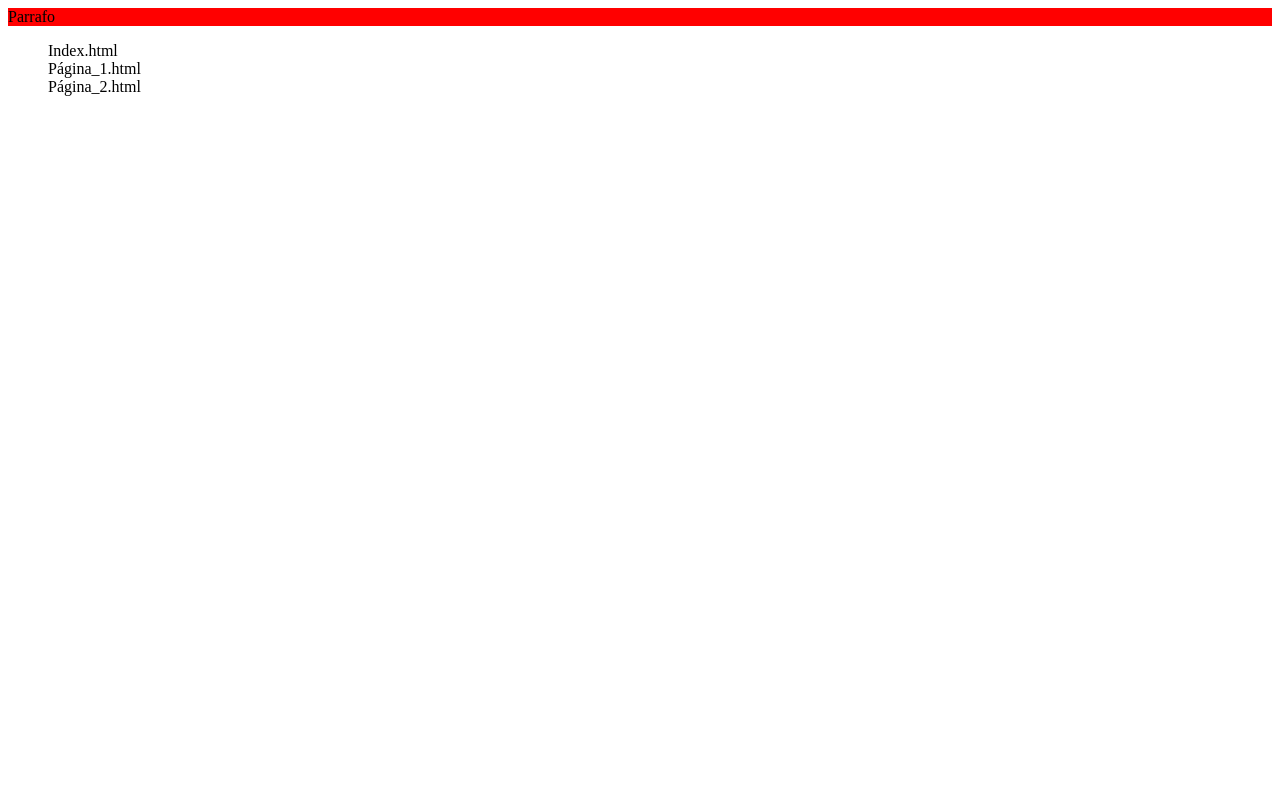
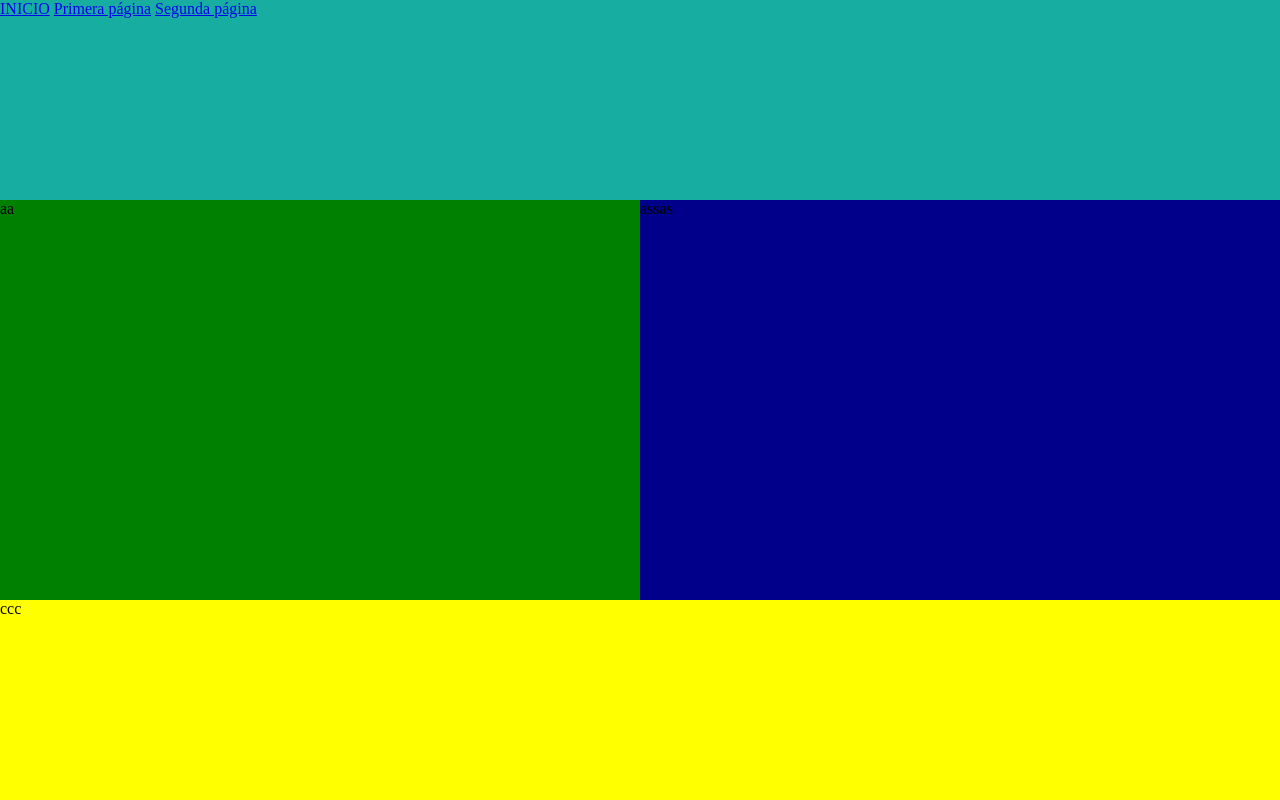
Before and after one commit to Castillo5115/html, a PHP site: page /curso22_23.php in a window 1280 px wide. Run offline with PHP 8.4, Linux system fonts and the light colour scheme.

Commit message:
cambios estilos css 4-nov-2022

```diff
--- a/curso22_23.php
+++ b/curso22_23.php
@@ -1,22 +1,22 @@
-<!DOCTYPE html>
-<html lang="en">
+<html>
 <head>
-    <meta charset="UTF-8">
-    <meta http-equiv="X-UA-Compatible" content="IE=edge">
-    <meta name="viewport" content="width=device-width, initial-scale=1.0">
+    <title>Esto es el titulo</title>
     <link rel="stylesheet" href="estilos.css">
-    <title>Curso 2022 2023</title>
 </head>
 <body>
-    <div class="cabecera">Parrafo</div>
-    <div class="izquierda">
-        <ul>
-            <li>Index.html</li>
-            <li>Página_1.html</li>
-            <li>Página_2.html</li>
-        </ul>
-    </div>
-    <div class="central"></div>
-    <div class="derecha"></div>
+    <div class="contenedor">
+        <div class="primera_caja">
+            <a href="index.html">INICIO</a>
+            <a href="pagina1.html">Primera página</a>
+            <a href="pagina2.html">Segunda página</a>
+        </div>
+        <div class="segunda_caja">
+
+            <div class="primera_columna">aa</div>
+            <div class="segunda_columna">assas</div>
+
+        </div>
+        <div class="tercera_caja">ccc</div>
+    <div>
 </body>
 </html>
--- a/estilos.css
+++ b/estilos.css
@@ -1,19 +1,32 @@
-.cabecera{
-    width: 100%;
+* {margin: 0px; padding: 0px;} /* margin es el margen exterior. padding, margen interior */
+.primera_caja{
+    background-color: rgb(23, 173, 161);
+    height: 25%;
+}
+.segunda_caja{
     background-color: red;
+    height: 50%;
+}
+.tercera_caja{
+    background-color: yellow;
+    height: 25%;
+}
+.primera_columna{
+    float:left;
+    height: 100%;
+    width:50%;
+    background-color: green;
+
+}
+.segunda_columna{
+    float:left;
+    height: 100%;
+    width:50%;
+    background-color: darkblue;
 }
 
-.izquierda{
-    width: 33.3%;
+.contenedor{
+    background-color: black;
+    height: 100%;
+    width: 100%;
 }
-ul{
-    list-style: none;
-}
-
-.central{
-
-}
-
-.derecha{
-
-}
```
